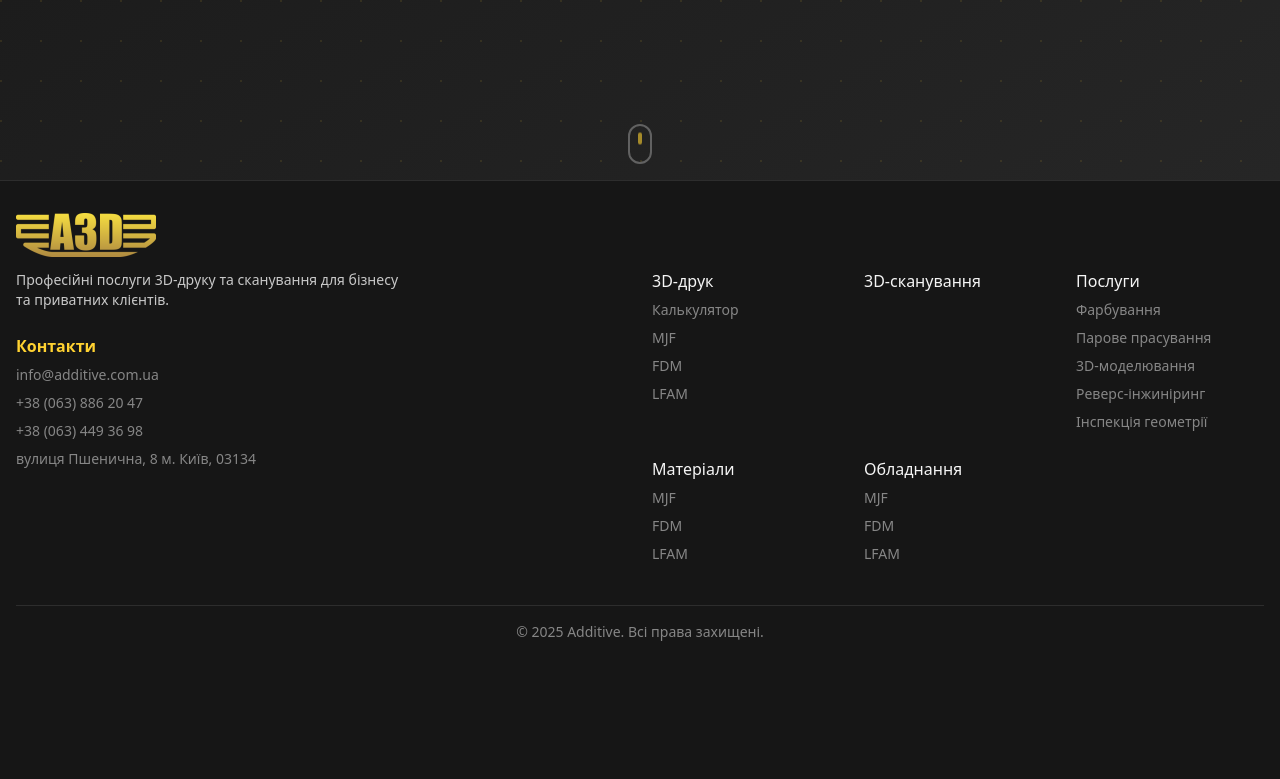
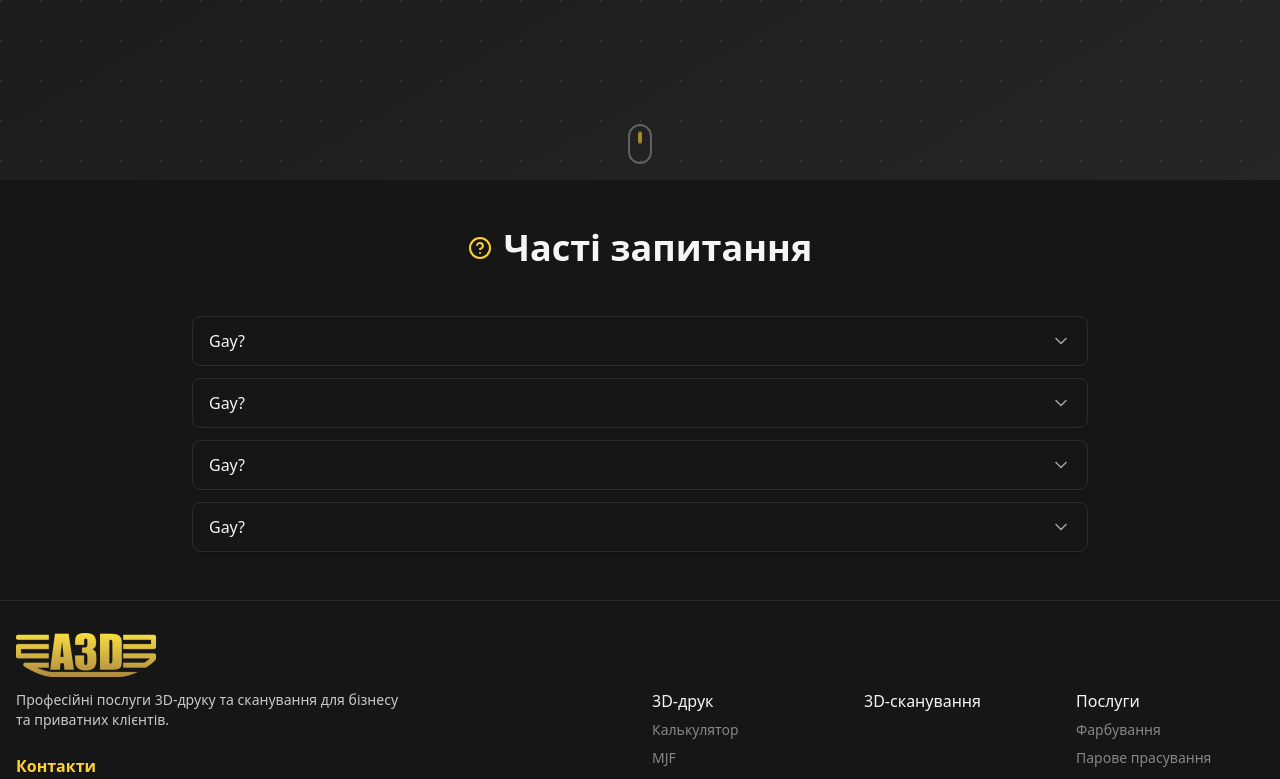
Before and after one commit to g4rv/additive3d, a Next.js app: page / in a window 1280 px wide. Shown: the part 621-1400 px from the top of the page. Before the commit the page ends 1279 px from the top, so only its background shows below. Built offline with nearby package versions, Linux system fonts and the light colour scheme.

Commit message:
add `FAQ` component

```diff
--- a/app/page.tsx
+++ b/app/page.tsx
@@ -1,9 +1,11 @@
+import FAQ from "@/components/faq";
 import HeroMain from "@/components/hero/hero-main/HeroMain";
 
 export default function Home() {
   return (
     <>
       <HeroMain />
+      <FAQ items={[{question: 'Gay?', answer: 'Gay', id: '1'}, {question: 'Gay?', answer: 'Gay', id: '1'}, {question: 'Gay?', answer: 'Gay', id: '1'}, {question: 'Gay?', answer: 'Gay', id: '1'}]} />
     </>
   );
 }
--- /dev/null
+++ b/components/faq/FAQ.tsx
@@ -0,0 +1,106 @@
+import { cn } from '@/utils/cn';
+import { BookOpen, HelpCircle, MessageCircle } from 'lucide-react';
+import FAQItem from './FAQItem';
+import type { FAQProps } from './FAQ.types';
+
+/**
+ * FAQ - Frequently Asked Questions component with categorized items
+ *
+ * @example
+ * <FAQ
+ *   title="Часті запитання"
+ *   items={[
+ *     { id: '1', question: 'Що таке 3D-друк?', answer: 'Це процес створення фізичних обєктів...' }
+ *   ]}
+ *   variant="default"
+ * />
+ */
+export default function FAQ({
+  items,
+  categories,
+  title = 'Часті запитання',
+  subtitle,
+  variant = 'default',
+  showCategories = false,
+  className,
+}: FAQProps) {
+  // Use categories if provided and enabled, otherwise use flat items
+  const displayItems = showCategories && categories
+    ? categories.flatMap(cat => cat.items.map(item => ({ ...item, category: cat.name })))
+    : items;
+
+  const headerIcons = {
+    default: <HelpCircle className="size-6 text-primary" />,
+    compact: <MessageCircle className="size-5 text-primary" />,
+    expanded: <BookOpen className="size-7 text-primary" />,
+  };
+
+  const layoutClasses = {
+    default: 'space-y-3',
+    compact: 'divide-y divide-base-300',
+    expanded: 'space-y-4',
+  };
+
+  return (
+    <section className={cn('custom-container py-8 lg:py-12', className)}>
+      {/* Header */}
+      <div className="text-center mb-8 lg:mb-12">
+        <div className="flex items-center justify-center gap-3 mb-4">
+          {headerIcons[variant]}
+          <h2 className={cn(
+            'text-base-content font-bold',
+            variant === 'compact' && 'text-2xl',
+            variant === 'default' && 'text-3xl lg:text-4xl',
+            variant === 'expanded' && 'text-4xl lg:text-5xl'
+          )}>
+            {title}
+          </h2>
+        </div>
+
+        {subtitle && (
+          <p className="text-base-content/70 max-w-2xl mx-auto text-lg leading-relaxed">
+            {subtitle}
+          </p>
+        )}
+      </div>
+
+      {/* Categories (if enabled) */}
+      {showCategories && categories && (
+        <div className="mb-8 flex flex-wrap gap-2 justify-center">
+          {categories.map((category) => (
+            <span
+              key={category.id}
+              className="badge badge-primary badge-outline px-3 py-1 text-sm font-medium"
+            >
+              {category.name}
+            </span>
+          ))}
+        </div>
+      )}
+
+      {/* FAQ Items */}
+      <div className={cn(
+        'max-w-4xl mx-auto',
+        layoutClasses[variant]
+      )}>
+        {displayItems.map((item, index) => (
+          <FAQItem
+            key={item.id}
+            item={item}
+            variant={variant}
+            className={variant === 'compact' && index === 0 ? 'border-t-0' : ''}
+          />
+        ))}
+      </div>
+
+      {/* Footer */}
+      {displayItems.length === 0 && (
+        <div className="text-center py-12">
+          <p className="text-base-content/50 text-lg">
+            На жаль, відповіді на запитання ще не додано.
+          </p>
+        </div>
+      )}
+    </section>
+  );
+}
--- /dev/null
+++ b/components/faq/FAQ.types.ts
@@ -0,0 +1,28 @@
+export interface FAQItem {
+  id: string;
+  question: string;
+  answer: string;
+  category?: string;
+}
+
+export interface FAQCategory {
+  id: string;
+  name: string;
+  items: FAQItem[];
+}
+
+export interface FAQProps {
+  items: FAQItem[];
+  categories?: FAQCategory[];
+  title?: string;
+  subtitle?: string;
+  variant?: 'default' | 'compact' | 'expanded';
+  showCategories?: boolean;
+  className?: string;
+}
+
+export interface FAQItemProps {
+  item: FAQItem;
+  variant?: 'default' | 'compact' | 'expanded';
+  className?: string;
+}
--- /dev/null
+++ b/components/faq/FAQItem.tsx
@@ -0,0 +1,97 @@
+'use client';
+
+import { motion } from 'framer-motion';
+import { useState } from 'react';
+import { cn } from '@/utils/cn';
+import { ChevronDown, HelpCircle } from 'lucide-react';
+import { FAQItemProps } from './FAQ.types';
+
+/**
+ * FAQItem - Individual FAQ question and answer with expand/collapse animation
+ *
+ * @example
+ * <FAQItem
+ *   item={{ id: '1', question: 'Що таке 3D-друк?', answer: 'Це процес створення...' }}
+ *   variant="default"
+ * />
+ */
+export default function FAQItem({ item, variant = 'default', className }: FAQItemProps) {
+  const [isOpen, setIsOpen] = useState(false);
+
+  const handleToggle = () => setIsOpen(!isOpen);
+
+  const variants = {
+    default: 'bg-base-100 border border-base-300 rounded-lg shadow-sm hover:shadow-md transition-shadow',
+    compact: 'bg-base-200 border-0 rounded-none hover:bg-base-300 transition-colors',
+    expanded: 'bg-base-100 border-2 border-primary rounded-xl shadow-lg hover:shadow-xl transition-shadow'
+  };
+
+  const textVariants = {
+    default: 'text-base-content',
+    compact: 'text-base-content/90',
+    expanded: 'text-primary font-medium'
+  };
+
+  return (
+    <div className={cn('overflow-hidden', variants[variant], className)}>
+      <button
+        type="button"
+        onClick={handleToggle}
+        className="w-full px-4 py-3 text-left flex items-center justify-between gap-3 focus:outline-none focus:ring-2 focus:ring-primary focus:ring-opacity-50"
+        aria-expanded={isOpen}
+        aria-controls={`faq-answer-${item.id}`}
+      >
+        <div className="flex items-center gap-3 flex-1 min-w-0">
+          {variant === 'expanded' && (
+            <HelpCircle
+              className="size-5 text-primary flex-shrink-0"
+              aria-hidden="true"
+            />
+          )}
+          <span className={cn(
+            'font-medium line-clamp-2',
+            textVariants[variant],
+            variant === 'compact' && 'text-sm',
+            variant === 'expanded' && 'text-lg'
+          )}>
+            {item.question}
+          </span>
+        </div>
+
+        <motion.div
+          animate={{ rotate: isOpen ? 180 : 0 }}
+          transition={{ duration: 0.3, ease: 'easeInOut' }}
+          className="flex-shrink-0"
+        >
+          <ChevronDown
+            className={cn(
+              'size-5 transition-colors',
+              isOpen ? 'text-primary' : 'text-base-content/60'
+            )}
+            aria-hidden="true"
+          />
+        </motion.div>
+      </button>
+
+      <motion.div
+        id={`faq-answer-${item.id}`}
+        className="overflow-hidden"
+        initial={false}
+        animate={{ height: isOpen ? 'auto' : 0 }}
+        transition={{ duration: 0.3, ease: 'easeInOut' }}
+      >
+        <div className="px-4 pb-4">
+          {variant === 'expanded' && <div className="h-2" />}
+          <div className={cn(
+            'text-base-content/80 leading-relaxed',
+            variant === 'compact' && 'text-sm',
+            variant === 'expanded' && 'text-base'
+          )}>
+            {item.answer}
+          </div>
+          {variant === 'expanded' && <div className="h-2" />}
+        </div>
+      </motion.div>
+    </div>
+  );
+}
--- /dev/null
+++ b/components/faq/index.ts
@@ -0,0 +1,2 @@
+export { default } from './FAQ';
+export { default as FAQItem } from './FAQItem';
```
